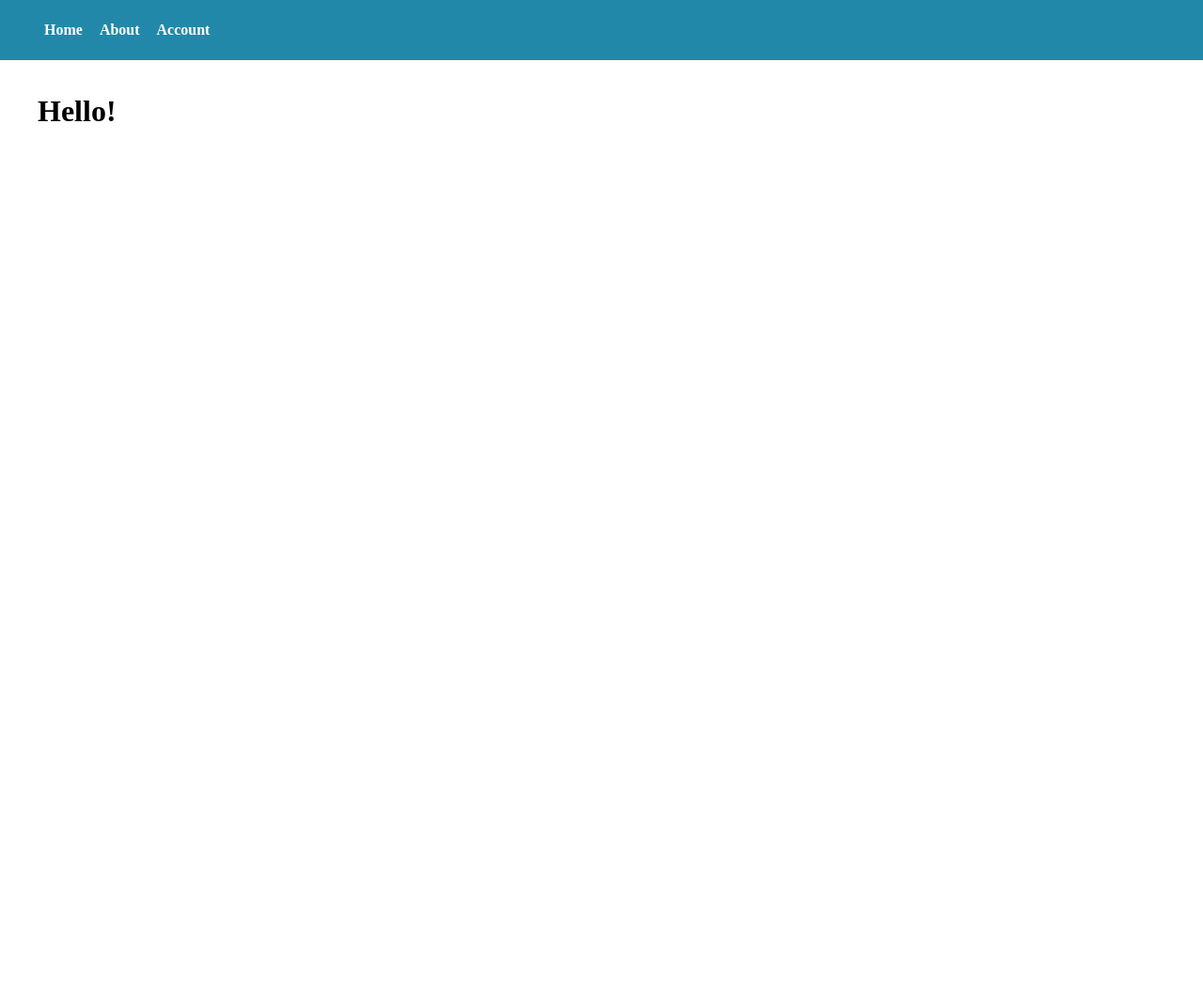
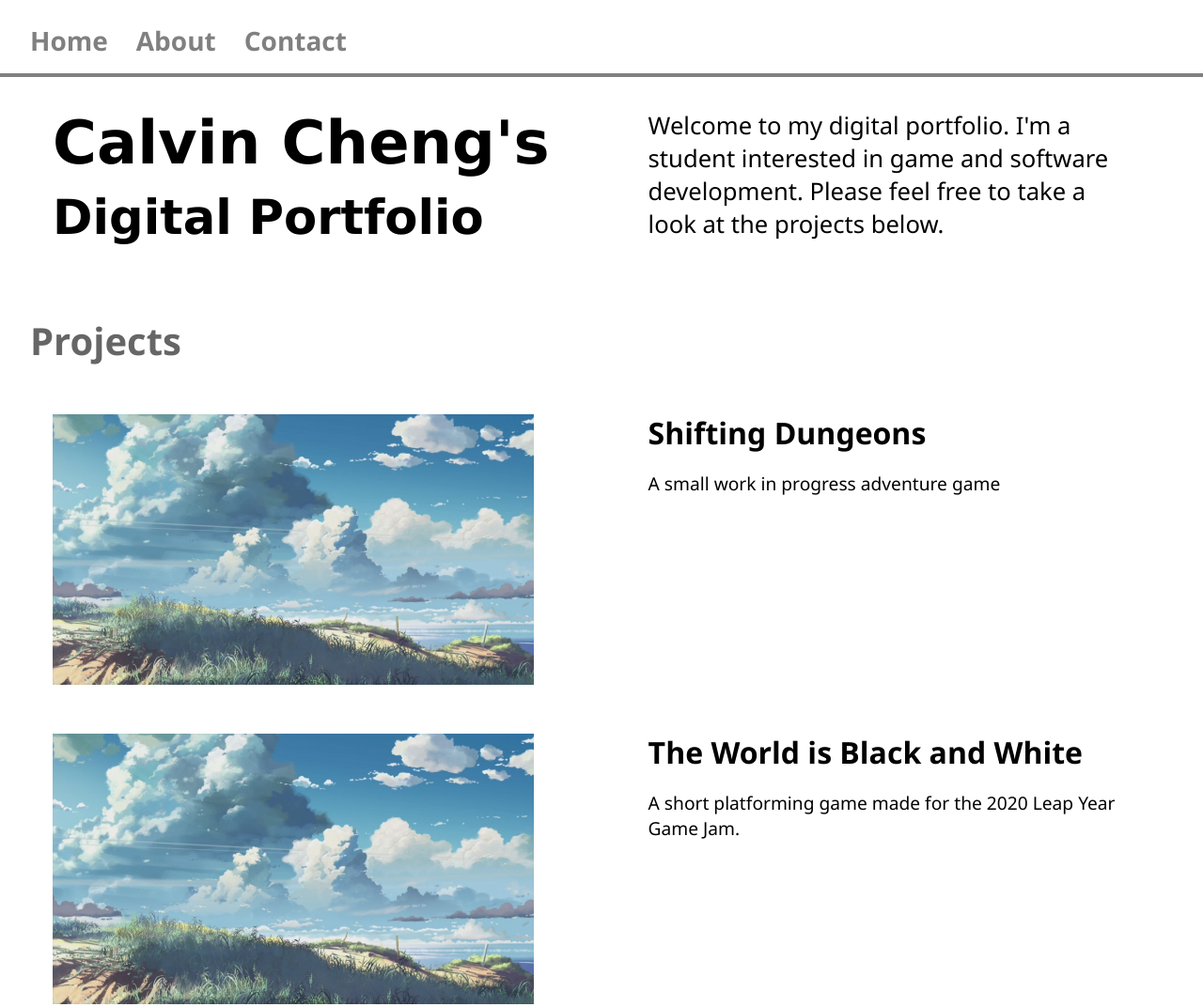
Before and after one commit to ccc1324/Portfolio, a plain HTML site: page index.html in a window 1280 px wide. Shown: the whole page at 94% size. Before the commit the page ends 800 px from the top, so only its background shows below. Drawn offline with Linux system fonts and the light colour scheme.

Commit message:
Landing Page Created

```diff
--- a/index.html
+++ b/index.html
@@ -8,19 +8,43 @@
             <ul>
                 <li>Home</li>
                 <li>About</li>
-                <li>Account
-                    <ul class = "pulldown-menu">
-                        <li>Login</li>
-                        <li>Logout</li>
-                        <li>Create Account</li>
-                    </ul>
-                </li>
+                <li>Contact</li>
             </ul>
+
+            <hr class = "hr-line" />
         </nav>
 
-        <main>
-            <h1>Hello!</h1>
-        </main>
+
+        <div id = "intro">
+            <div class = "left-heading">
+                <h1>Calvin Cheng's</h1>
+                <h1 class = left-heading-sub>Digital Portfolio</h1>
+            </div>
+
+            <div id = "intro-text">
+                <p>Welcome to my digital portfolio. I'm a student interested in game and software development. Please feel free to take a look at the projects below.</p>
+            </div>
+
+        </div>
+
+        <h1 id = "project">Projects</h1>
+
+        <div title = "Projects">
+            <div title = "Shifting Dungeons">
+                <img src = "images/3430.jpg" class = "left-image">
+                <div class = "right-content">
+                    <h1 class = "right-heading">Shifting Dungeons</h1>
+                    <p class = "right-text">A small work in progress adventure game</p>
+                </div>
+            </div>
+            <div title = "The World is Black and White">
+                <img src = "images/3430.jpg" class = "left-image">
+                <div class = "right-content">
+                    <h1 class = "right-heading">The World is Black and White</h1>
+                    <p class = "right-text">A short platforming game made for the 2020 Leap Year Game Jam.</p>
+                </div>
+            </div>
+        </div>
 
     </body>
 </html>
--- a/styles.css
+++ b/styles.css
@@ -1,27 +1,27 @@
-main {
-    margin-top: 100px;
-    margin-left: 2em;
-}
-
 nav.top-nav {
-    background-color: #2288aa;
     position: fixed;
     top: 0px;
     left: 0px;
     right: 0px;
+    bottom: 20px;
+
 }
 
-nav.top-nax ul{
+nav.top-nav ul{
     list-style: none;
     padding: 0;
+    margin-left: 24px;
 }
 
 nav.top-nav li {
+    font-size: 28px;
     font-weight: bold;
-    color: white;
-    margin: 5px;
+    font-family: 'Segoe UI', Tahoma, Geneva, Verdana, sans-serif;
+    color: grey;
     display: inline-block;
-    padding: 2px;
+    margin: 8px;
+    margin-right: 18px;
+    margin-bottom: 0px;
     user-select: none;
     position: relative;
 }
@@ -31,26 +31,77 @@ nav.top-nav li:hover{
 }
 
 nav.top-nav li:active{
-    color: red
+    color: darkgrey;
 }
 
-nav.top-nav .pulldown-menu{
-    display: none;
-    position: absolute;
-    background-color: white;
-    border: 1px solid black;
-    border-radius: 4px;
-    top: 24px;
-    width: 170px;
+
+
+hr.hr-line{
+    border: 2px solid grey;
+
 }
 
-nav.top-nav .pulldown-menu li {
-    color: black;
-    display: block;
-    padding: 5px;
-    font-weight: 200;
+#intro{
+    padding-top: 64px;
+    font-family: 'Segoe UI', Tahoma, Geneva, Verdana, sans-serif;
 }
 
-nav.top-nav li:hover .pulldown-menu{
+.left-heading{
+    font-family: Verdana;
+    font-size: 2em;
+    margin: 1em;
+    margin-left: 48px;
+}
+
+.left-heading-sub{
+    font-size: 1.6em;
+    margin-top: -0.6em;
+}
+
+#intro-text{
+    font-family: 'Segoe UI', Tahoma, Geneva, Verdana, sans-serif;
+    position: relative;
+    top: -8em;
+    right: 3em;
+    width: 40%;
+    font-size: 1.6em;
+    float: right;
     display: block;
 }
+
+#project{
+    font-family: 'Segoe UI', Tahoma, Geneva, Verdana, sans-serif;
+    font-size: 2.5em;
+    color: #666;
+    padding-top: 1em;
+    margin-left: 24px;
+
+}
+
+.left-image{
+    margin: 24px;
+    margin-left: 48px;
+    height: 18em;
+    width: 32em;
+}
+
+.right-content{
+    position: relative;
+    top: -19.9em;
+    right: 4.8em;
+    width: 40%;
+    float: right;
+    display: block;
+}
+
+.right-heading{
+    font-family: 'Segoe UI', Tahoma, Geneva, Verdana, sans-serif;
+    font-size: 2em;
+    font-style: bold;
+    margin: 0;
+}
+
+.right-text{
+    font-family: 'Segoe UI', Tahoma, Geneva, Verdana, sans-serif;
+    font-size: 1.2em;
+}
```
Also changed, not shown: images/3430.jpg (added).
